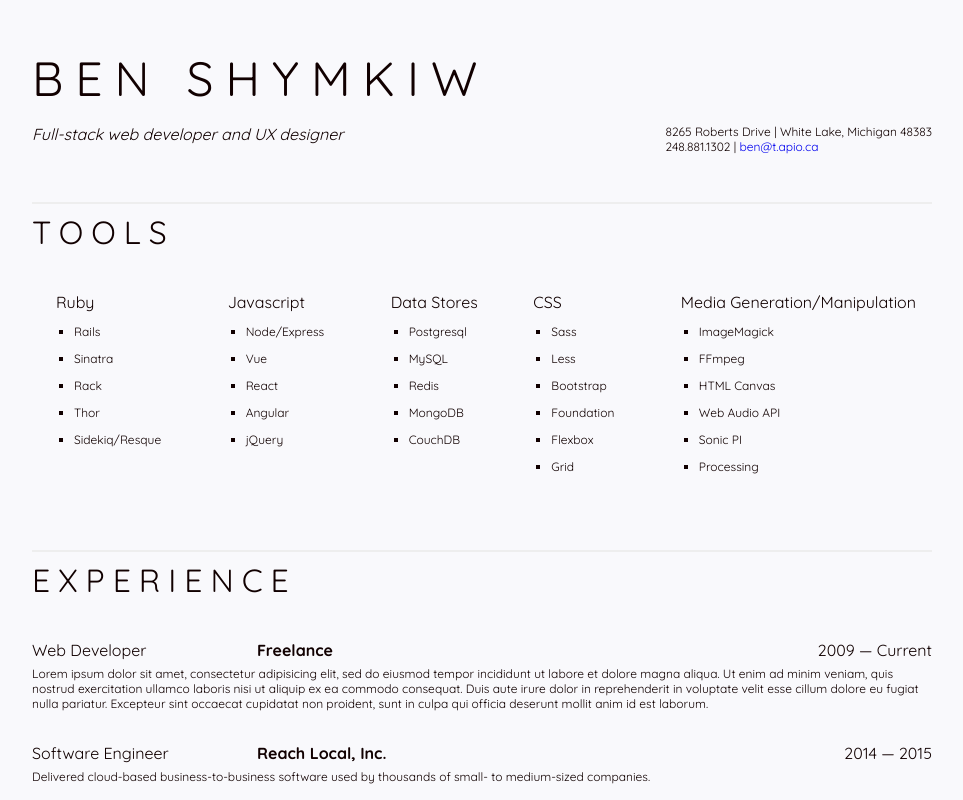
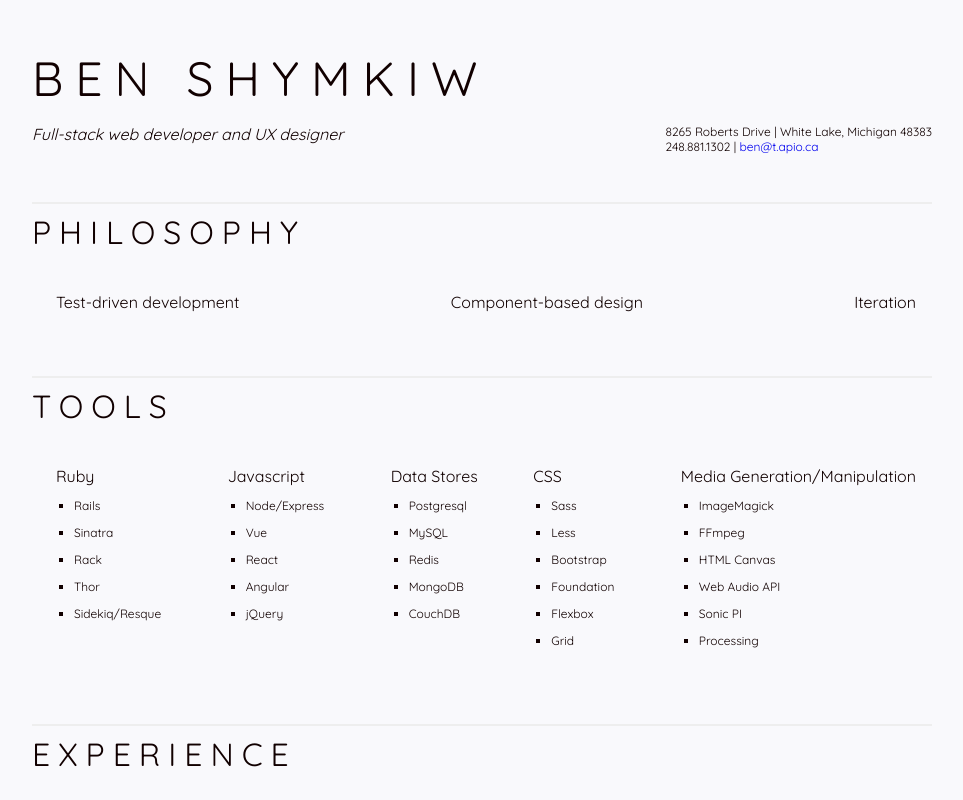
Before and after one commit to iamsolarpowered/iamsolarpowered.github.io, a plain HTML site: page index.html in a window 1280 px wide. Shown: the top 800 px of the page, without its empty margins (158-1121 px from the left). Drawn offline with Linux system fonts and the light colour scheme.

Commit message:
Add philosophy.

```diff
--- a/index.html
+++ b/index.html
@@ -27,6 +27,15 @@
             </p>
           </div>
         </div>
+      </section>
+
+      <section class="philosophy">
+        <h2>Philosophy</h2>
+        <ul class="row-list">
+          <li>Test-driven development</li>
+          <li>Component-based design</li>
+          <li>Iteration</li>
+        </ul>
       </section>
 
       <section class="tools">
@@ -195,10 +204,10 @@
       <section class="hobbies">
         <h2>Hobbies</h2>
         <ul class="row-list">
-          <li>Long-Distance Hiking</li>
+          <li>Long-distance hiking</li>
           <li>Skiing (backcountry and inbounds)</li>
           <li>Cooking</li>
-          <li>Urban Exploration</li>
+          <li>Urban exploration</li>
         </ul>
       </section>
 
```
